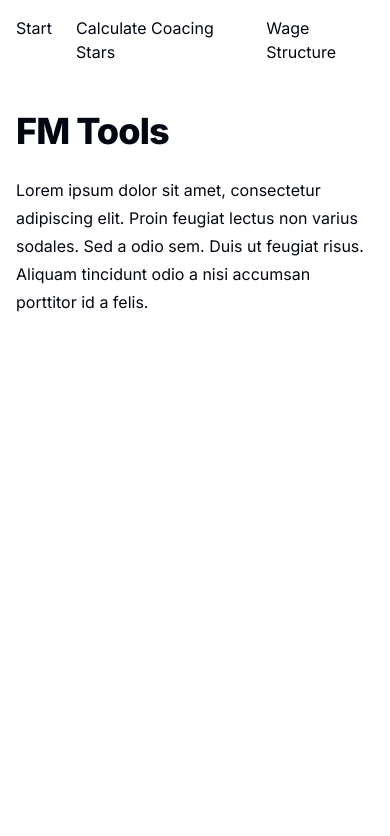
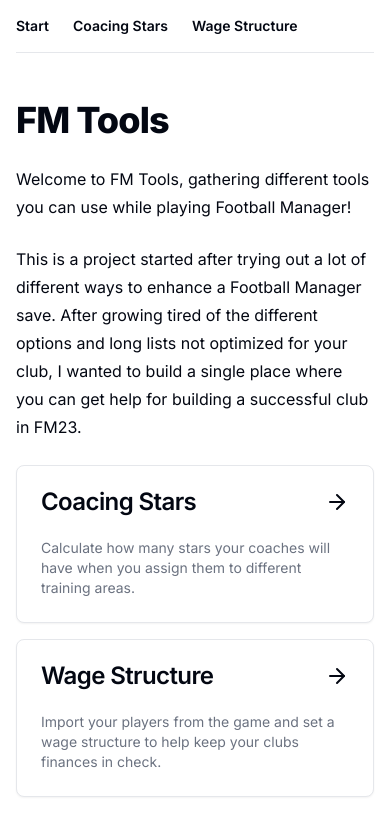
Before and after one commit to robertjohanson93/fm-tools, a Next.js app: page / in a window 390 px wide. Shown: the top 836 px of the page. Built offline with nearby package versions, Linux system fonts and the light colour scheme.

Commit message:
fix: mobile styling and content for layout and start page

```diff
--- a/src/app/layout.tsx
+++ b/src/app/layout.tsx
@@ -13,14 +13,17 @@
     <html lang='en'>
       <body className={inter.className}>
         <main className='flex min-h-screen w-full flex-col justify-center p-4 gap-12'>
-          <nav className='flex gap-6'>
-            <a href='/' className='hover:underline'>
+          <nav className='flex gap-6 border-b pb-4'>
+            <a href='/' className='text-sm font-semibold hover:underline'>
               Start
             </a>
-            <a href='/coaches' className='hover:underline'>
-              Calculate Coacing Stars
+            <a
+              href='/coaches'
+              className='text-sm font-semibold hover:underline'
+            >
+              Coacing Stars
             </a>
-            <a href='/wages' className='hover:underline'>
+            <a href='/wages' className='text-sm font-semibold hover:underline'>
               Wage Structure
             </a>
           </nav>
--- a/src/app/page.tsx
+++ b/src/app/page.tsx
@@ -1,4 +1,12 @@
 import Dashboard from '@/components/dashboard';
+import {
+  Card,
+  CardContent,
+  CardDescription,
+  CardHeader,
+  CardTitle
+} from '@/components/ui/card';
+import { ArrowRight, PoundSterling } from 'lucide-react';
 import Image from 'next/image';
 import Link from 'next/link';
 
@@ -9,10 +17,43 @@
         <div>
           <h1 className='scroll-m-20 lg:text-5xl'>FM Tools</h1>
           <p className='leading-7 [&:not(:first-child)]:mt-6 [&:not(:last-child)]:mb-6'>
-            Lorem ipsum dolor sit amet, consectetur adipiscing elit. Proin
-            feugiat lectus non varius sodales. Sed a odio sem. Duis ut feugiat
-            risus. Aliquam tincidunt odio a nisi accumsan porttitor id a felis.
+            Welcome to FM Tools, gathering different tools you can use while
+            playing Football Manager!
           </p>
+          <p className='leading-7 [&:not(:first-child)]:mt-6 [&:not(:last-child)]:mb-6'>
+            This is a project started after trying out a lot of different ways
+            to enhance a Football Manager save. After growing tired of the
+            different options and long lists not optimized for your club, I
+            wanted to build a single place where you can get help for building a
+            successful club in FM23.
+          </p>
+          <div className='grid gap-4'>
+            <Card>
+              <CardHeader>
+                <CardTitle>
+                  <a href='/coaches' className='flex justify-between hover:underline'>Coacing Stars<ArrowRight /></a>
+                </CardTitle>
+              </CardHeader>
+              <CardContent>
+                <CardDescription>
+                  Calculate how many stars your coaches will have when you
+                  assign them to different training areas.
+                </CardDescription>
+              </CardContent>
+            </Card>
+            <Card>
+              <CardHeader>
+                <CardTitle>
+                  <a href='/wages' className='flex justify-between hover:underline'>Wage Structure<ArrowRight /></a>
+                </CardTitle>
+              </CardHeader>
+              <CardContent>
+                <CardDescription>
+                  Import your players from the game and set a wage structure to help keep your clubs finances in check.
+                </CardDescription>
+              </CardContent>
+            </Card>
+          </div>
         </div>
       </div>
     </>
```
Also changed, not shown: public/example-coach.png (deleted).
